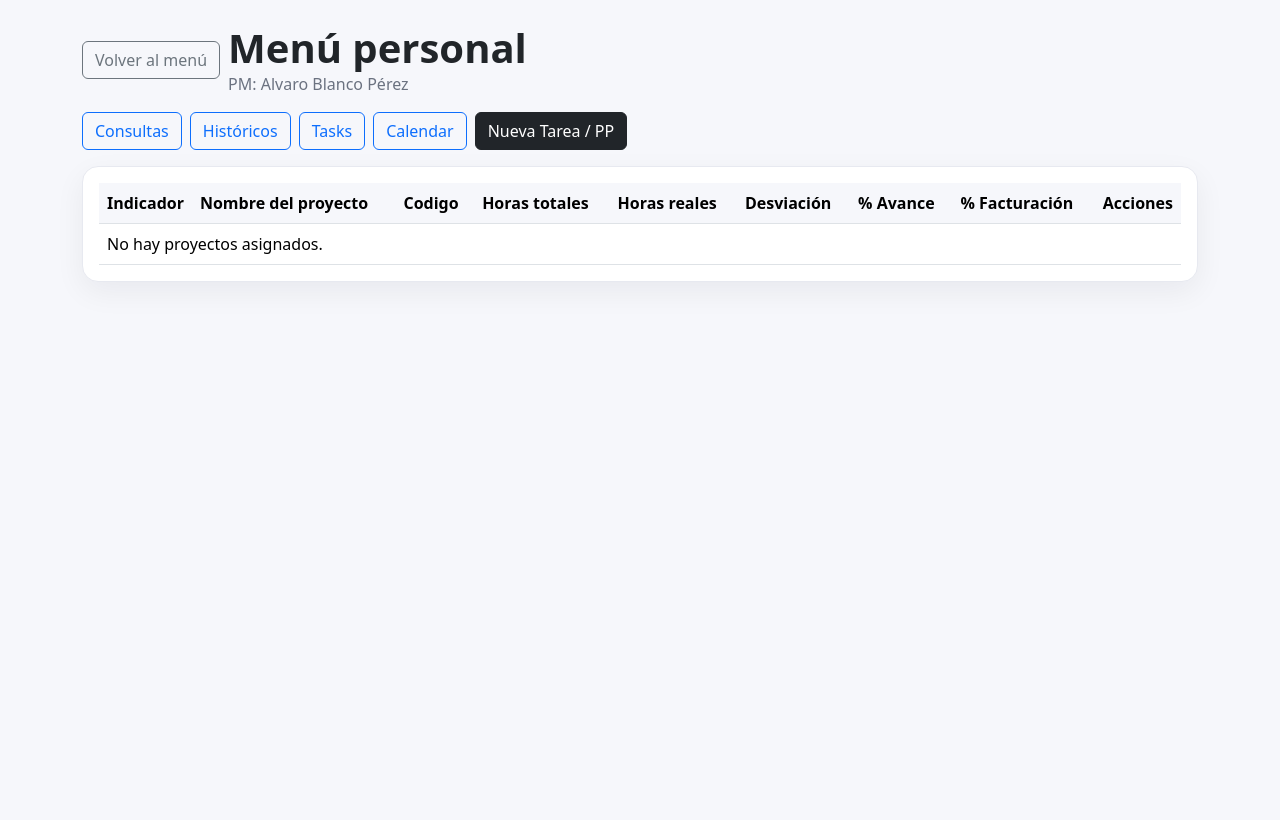
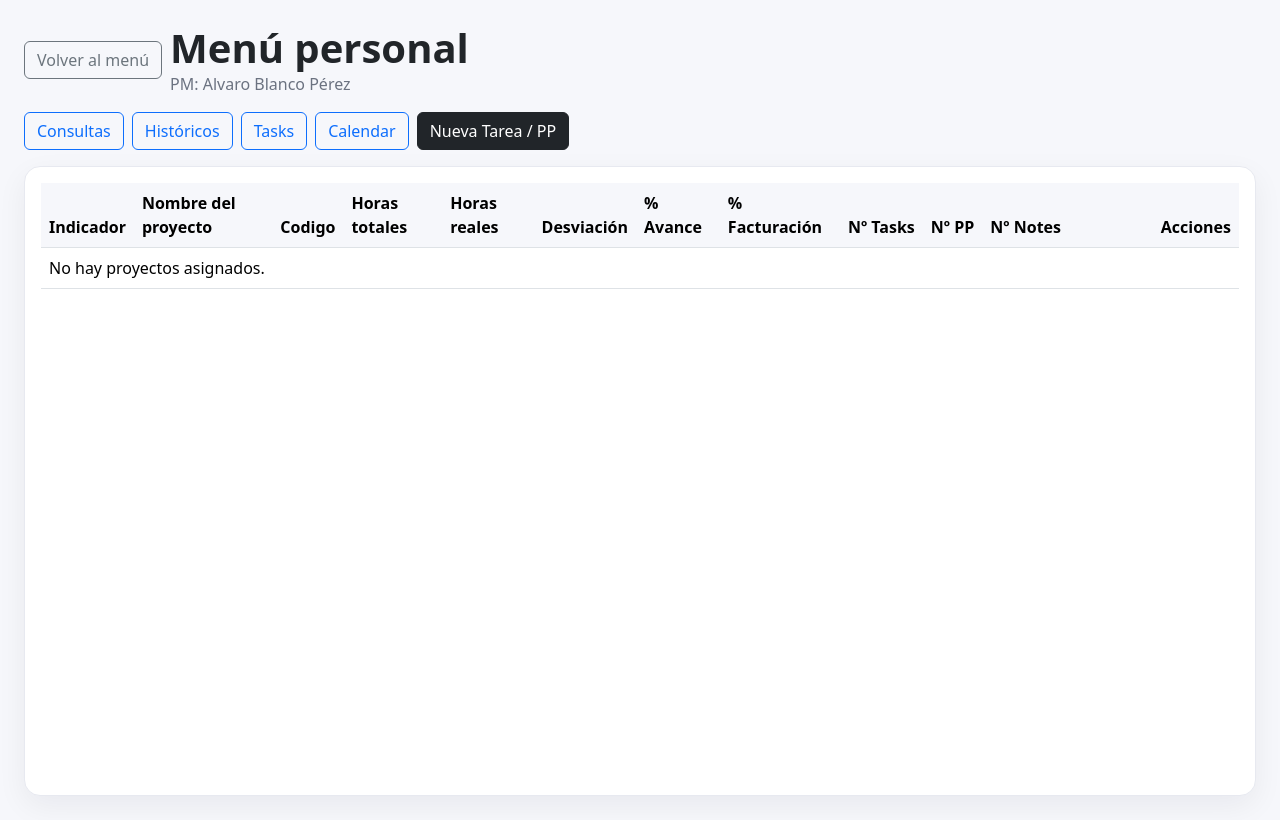
Before and after one commit to AlvaroAPPs/PM_APP, a FastAPI app: page /menu-personal in a window 1280 px wide. Before the commit the page ends 282 px from the top, so only its background shows below. Run offline with FastAPI, Linux system fonts and the light colour scheme; some libraries are stand-ins or nearby versions.

Commit message:
Enhance personal projects table with counts and create shortcuts

```diff
--- a/app.py
+++ b/app.py
@@ -1455,7 +1455,10 @@ def menu_personal(request: Request):
                        s.real_hours,
                        s.desviacion_pct,
                        s.progress_w,
-                       s.payment_inv
+                       s.payment_inv,
+                       COALESCE(task_counts.task_open_count, 0) AS task_open_count,
+                       COALESCE(task_counts.pp_open_count, 0) AS pp_open_count,
+                       COALESCE(notes_counts.notes_count, 0) AS notes_count
                 FROM projects p
                 LEFT JOIN LATERAL (
                     SELECT ordered_total,
@@ -1470,6 +1473,17 @@ def menu_personal(request: Request):
                     ORDER BY snapshot_year DESC, snapshot_week DESC, snapshot_at DESC
                     LIMIT 1
                 ) s ON TRUE
+                LEFT JOIN LATERAL (
+                    SELECT COUNT(*) FILTER (WHERE t.type = 'TASK' AND t.status <> 'CLOSED') AS task_open_count,
+                           COUNT(*) FILTER (WHERE t.type = 'PP' AND t.status <> 'CLOSED') AS pp_open_count
+                    FROM project_tasks t
+                    WHERE t.project_id = p.id
+                ) task_counts ON TRUE
+                LEFT JOIN LATERAL (
+                    SELECT COUNT(*) AS notes_count
+                    FROM project_notes n
+                    WHERE n.project_id = p.id
+                ) notes_counts ON TRUE
                 WHERE p.project_manager = %s
                   AND COALESCE(p.is_historical, FALSE) = FALSE
                 """,
@@ -1541,6 +1555,7 @@ def menu_personal(request: Request):
                     ordered_total = (row[6] or 0) + (row[7] or 0)
                 projects.append(
                     {
+                        "project_id": project_id,
                         "project_code": row[1],
                         "project_name": row[2],
                         "client": row[3],
@@ -1550,6 +1565,9 @@ def menu_personal(request: Request):
                         "desviacion_pct": row[9],
                         "progress_w": row[10],
                         "payment_inv": row[11],
+                        "tasks_count": int(row[12] or 0),
+                        "pp_count": int(row[13] or 0),
+                        "notes_count": int(row[14] or 0),
                         "indicator_status": overall_status,
                     }
                 )
--- a/static/tasks.js
+++ b/static/tasks.js
@@ -207,7 +207,8 @@ function resetTaskForm() {
   $("saveTask").textContent = "Guardar";
   $("taskFormError").textContent = "";
   $("taskTitle").value = "";
-  $("taskType").value = "TASK";
+  const filters = getListFilters();
+  $("taskType").value = filters.type || "TASK";
   $("ownerRole").value = "PM";
   $("plannedDate").value = "";
   $("taskStatus").value = "OPEN";
--- a/templates/menu_personal.html
+++ b/templates/menu_personal.html
@@ -11,7 +11,24 @@
     .card { border: 1px solid #e7e9f0; border-radius: 16px; }
     .shadow-soft { box-shadow: 0 10px 30px rgba(16,24,40,.06); }
     .muted { color: #6b7280; }
-    .table-wrapper { max-height: 320px; overflow-y: auto; }
+    .page-shell { min-height: 100vh; }
+    .personal-layout {
+      min-height: calc(100vh - 170px);
+      display: flex;
+      flex-direction: column;
+    }
+    .table-wrapper {
+      flex: 1;
+      min-height: 460px;
+      max-height: calc(100vh - 260px);
+      overflow: auto;
+    }
+    .count-link { text-decoration: none; }
+    .count-link:hover { text-decoration: underline; }
+    @media (max-width: 991.98px) {
+      .personal-layout { min-height: 0; }
+      .table-wrapper { max-height: none; min-height: 0; }
+    }
     .table-wrapper thead th {
       position: sticky;
       top: 0;
@@ -28,7 +45,7 @@
     .status-dot.status-red { background: #dc3545; }
     .status-dot.status-orange { background: #f59e0b; }
     .status-dot.status-green { background: #16a34a; }
-    .project-row { cursor: pointer; }
+    .project-row { cursor: default; }
     .project-row:hover { background: #f3f4f6; }
     .project-actions {
       display: inline-flex;
@@ -39,7 +56,7 @@
   </style>
 </head>
 <body>
-  <div class="container py-4">
+  <div class="container-fluid page-shell py-4 px-3 px-xl-4">
     <div class="d-flex align-items-center gap-2 mb-3">
       <a href="/" class="btn btn-outline-secondary">
         Volver al menú
@@ -68,8 +85,8 @@
       </a>
     </div>
 
-    <div class="card shadow-soft">
-      <div class="card-body">
+    <div class="card shadow-soft personal-layout">
+      <div class="card-body d-flex flex-column">
         <div class="table-wrapper">
           <table class="table table-hover align-middle mb-0">
             <thead>
@@ -82,12 +99,15 @@
                 <th>Desviación</th>
                 <th>% Avance</th>
                 <th>% Facturación</th>
-                <th class="text-end" style="width: 86px;">Acciones</th>
+                <th class="text-end text-nowrap">Nº Tasks</th>
+                <th class="text-end text-nowrap">Nº PP</th>
+                <th class="text-end text-nowrap">Nº Notes</th>
+                <th class="text-end" style="width: 170px;">Acciones</th>
               </tr>
             </thead>
             <tbody>
               {% for project in projects %}
-              <tr class="project-row" data-href="/estado-proyecto?q={{ project.project_code }}">
+              <tr class="project-row">
                 <td>
                   <span class="status-dot status-{{ project.indicator_status }}" aria-label="{{ project.indicator_status }}"></span>
                 </td>
@@ -129,6 +149,15 @@
                   {% endif %}
                 </td>
                 <td class="text-end">
+                  <a class="count-link" href="/tasks?project_id={{ project.project_id }}&project_code={{ project.project_code | urlencode }}&type=TASK">{{ project.tasks_count }}</a>
+                </td>
+                <td class="text-end">
+                  <a class="count-link" href="/tasks?project_id={{ project.project_id }}&project_code={{ project.project_code | urlencode }}&type=PP">{{ project.pp_count }}</a>
+                </td>
+                <td class="text-end">
+                  <a class="count-link" href="/calendar?projectId={{ project.project_id }}">{{ project.notes_count }}</a>
+                </td>
+                <td class="text-end">
                   <div class="project-actions">
                     <a
                       href="/estado-proyecto?q={{ project.project_code }}"
@@ -146,12 +175,22 @@
                     >
                       <i class="bi bi-graph-up"></i>
                     </a>
+                    <div class="btn-group">
+                      <button type="button" class="btn btn-sm btn-outline-dark dropdown-toggle" data-bs-toggle="dropdown" aria-expanded="false">
+                        Crear
+                      </button>
+                      <ul class="dropdown-menu dropdown-menu-end">
+                        <li><a class="dropdown-item project-action-link" href="/tasks?new=1&project_id={{ project.project_id }}&project_code={{ project.project_code | urlencode }}&lock_project=1&type=TASK">Crear Task</a></li>
+                        <li><a class="dropdown-item project-action-link" href="/tasks?new=1&project_id={{ project.project_id }}&project_code={{ project.project_code | urlencode }}&lock_project=1&type=PP">Crear PP</a></li>
+                        <li><a class="dropdown-item project-action-link" href="/calendar?create_note=1&projectId={{ project.project_id }}">Crear Note</a></li>
+                      </ul>
+                    </div>
                   </div>
                 </td>
               </tr>
               {% else %}
               <tr>
-                <td colspan="9" class="muted">No hay proyectos asignados.</td>
+                <td colspan="12" class="muted">No hay proyectos asignados.</td>
               </tr>
               {% endfor %}
             </tbody>
@@ -168,12 +207,7 @@
       });
     });
 
-    document.querySelectorAll(".project-row").forEach((row) => {
-      row.addEventListener("click", () => {
-        const href = row.getAttribute("data-href");
-        if (href) window.location.href = href;
-      });
-    });
   </script>
+  <script src="https://cdn.jsdelivr.net/npm/bootstrap@5.3.3/dist/js/bootstrap.bundle.min.js"></script>
 </body>
 </html>
```
Also changed, not shown: static/calendar.js (+8 -0 lines).
